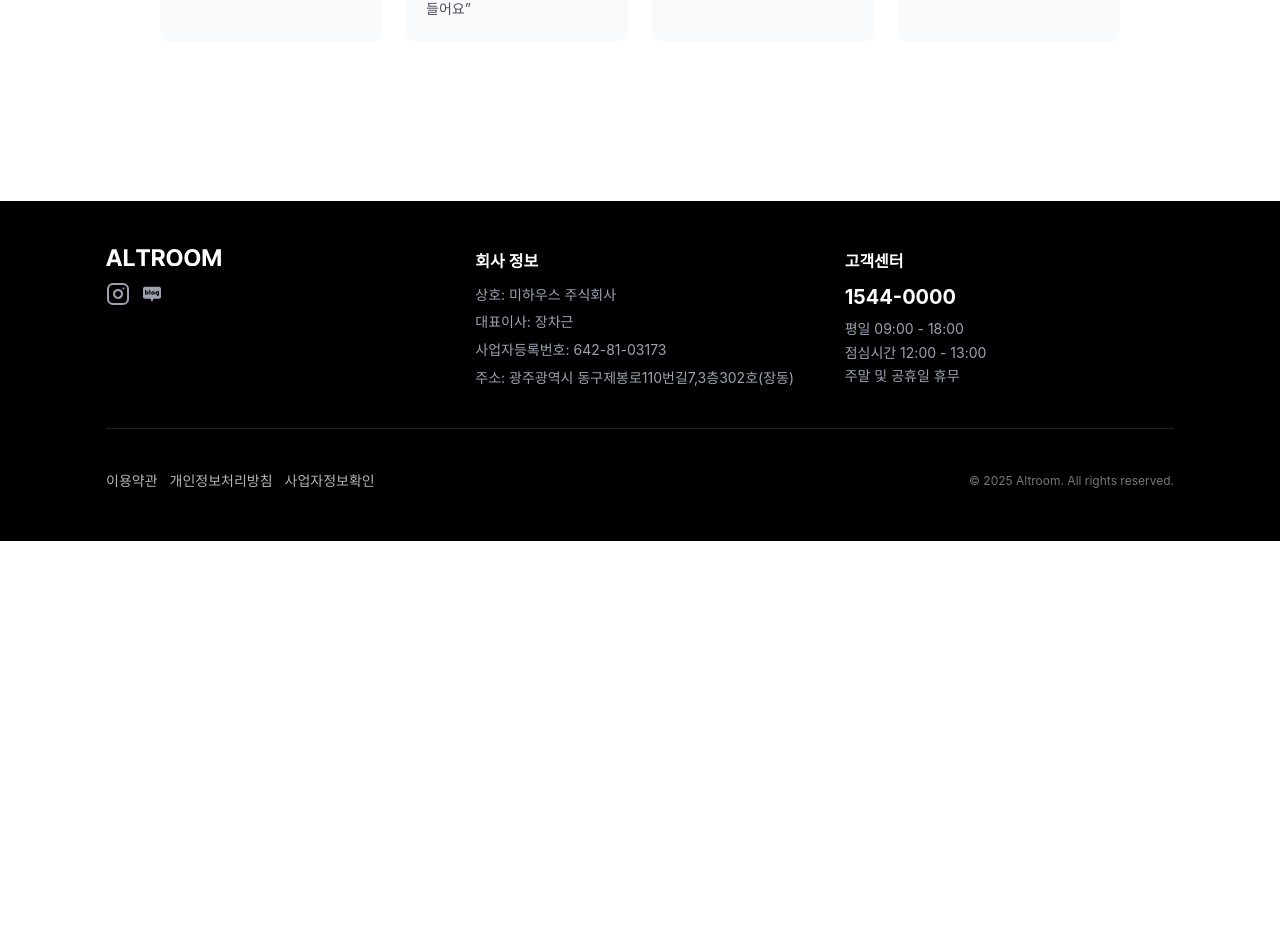
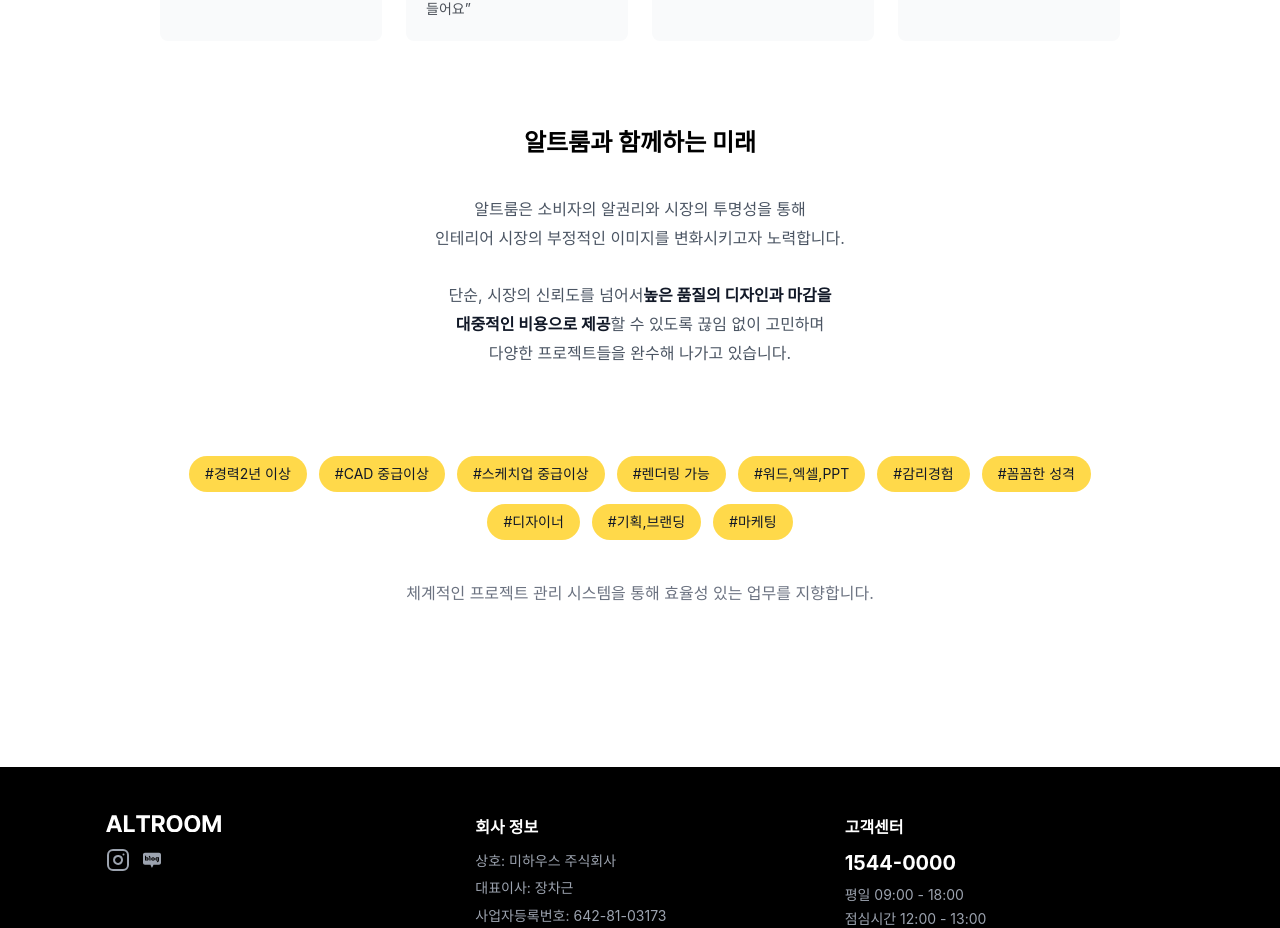
Before and after one commit to GhoRid/altRoom, a React (Create React App) app: page /company/recruit in a window 1280 px wide. Shown: the part 1732-2660 px from the top of the page. Before the commit the page ends 2273 px from the top, so only its background shows below. Built offline with nearby package versions, Linux system fonts and the light colour scheme; a web font is replaced by a local one.

Commit message:
feat: add FutureWithAltroomSection to RecruitPage; update layout

```diff
--- a/src/pages/RecruitPage/RecruitPage.tsx
+++ b/src/pages/RecruitPage/RecruitPage.tsx
@@ -2,6 +2,7 @@ import styled from "styled-components";
 import HeroSection from "./components/HeroSection";
 import RecruitImage from "../../assets/images/company/recruite.png";
 import MicroCrewSection from "./components/MicroCrewSection";
+import FutureWithAltroomSection from "./components/FutureWithAltroomSection";
 
 const RecruitPage = () => {
   return (
@@ -13,6 +14,8 @@ const RecruitPage = () => {
       </ImageCard>
 
       <MicroCrewSection />
+
+      <FutureWithAltroomSection />
     </Wrapper>
   );
 };
--- /dev/null
+++ b/src/pages/RecruitPage/components/FutureWithAltroomSection.tsx
@@ -0,0 +1,111 @@
+import styled from "styled-components";
+
+const FutureWithAltroomSection = () => {
+  const tags = [
+    "#경력2년 이상",
+    "#CAD 중급이상",
+    "#스케치업 중급이상",
+    "#렌더링 가능",
+    "#워드,엑셀,PPT",
+    "#감리경험",
+    "#꼼꼼한 성격",
+    "#디자이너",
+    "#기획,브랜딩",
+    "#마케팅",
+  ];
+
+  return (
+    <FutureWrapper>
+      <FutureInner>
+        <FutureTitle>알트룸과 함께하는 미래</FutureTitle>
+
+        <FutureBody>
+          <p>
+            알트룸은 소비자의 알권리와 시장의 투명성을 통해
+            <br />
+            인테리어 시장의 부정적인 이미지를 변화시키고자 노력합니다.
+            <br />
+            <br />
+            단순, 시장의 신뢰도를 넘어서
+            <strong>
+              높은 품질의 디자인과 마감을
+              <br /> 대중적인 비용으로 제공
+            </strong>
+            할 수 있도록 끊임 없이 고민하며 <br />
+            다양한 프로젝트들을 완수해 나가고 있습니다.
+          </p>
+        </FutureBody>
+
+        <FutureTags>
+          {tags.map((tag) => (
+            <FutureTag key={tag}>{tag}</FutureTag>
+          ))}
+        </FutureTags>
+
+        <FutureFooterText>
+          체계적인 프로젝트 관리 시스템을 통해 효율성 있는 업무를 지향합니다.
+        </FutureFooterText>
+      </FutureInner>
+    </FutureWrapper>
+  );
+};
+
+export default FutureWithAltroomSection;
+
+const FutureWrapper = styled.section`
+  width: 100%;
+  margin-top: 90px;
+  display: flex;
+  justify-content: center;
+`;
+
+const FutureInner = styled.div`
+  width: 100%;
+  max-width: 1040px;
+  text-align: center;
+`;
+
+const FutureTitle = styled.h2`
+  font-size: 24px;
+  font-weight: 700;
+  margin-bottom: 40px;
+`;
+
+const FutureBody = styled.div`
+  margin: 0 96px;
+  font-size: 16px;
+  line-height: 1.8;
+  color: #4b5563;
+
+  strong {
+    font-weight: 700;
+    color: #111827;
+  }
+`;
+
+const FutureTags = styled.div`
+  margin-top: 88px;
+  display: flex;
+  flex-wrap: wrap;
+  justify-content: center;
+  gap: 12px;
+`;
+
+const FutureTag = styled.span`
+  display: inline-flex;
+  align-items: center;
+  justify-content: center;
+  padding: 8px 16px;
+  border-radius: 999px;
+  background: #ffd94a;
+  font-size: 14px;
+  line-height: 20px;
+  color: #111827;
+`;
+
+const FutureFooterText = styled.p`
+  margin-top: 40px;
+  font-size: 16px;
+  line-height: 1.7;
+  color: #6b7280;
+`;
```
